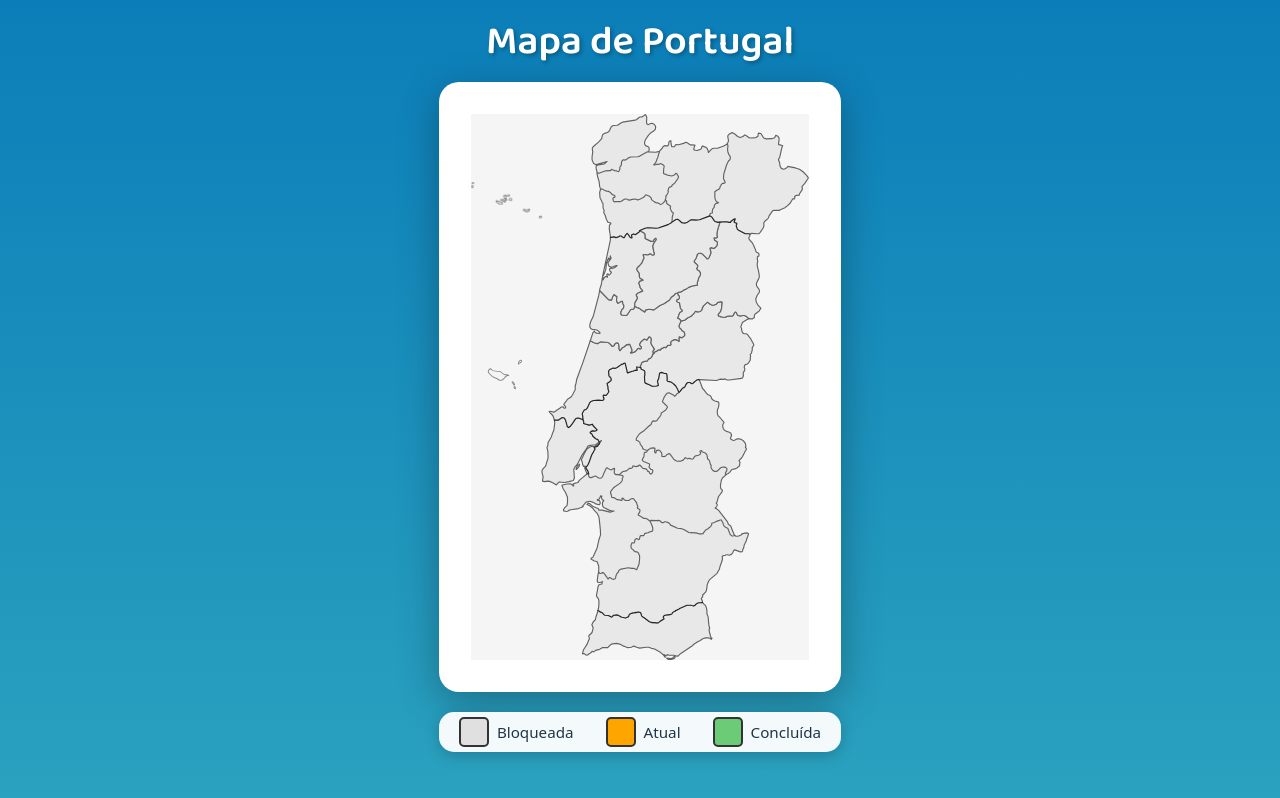
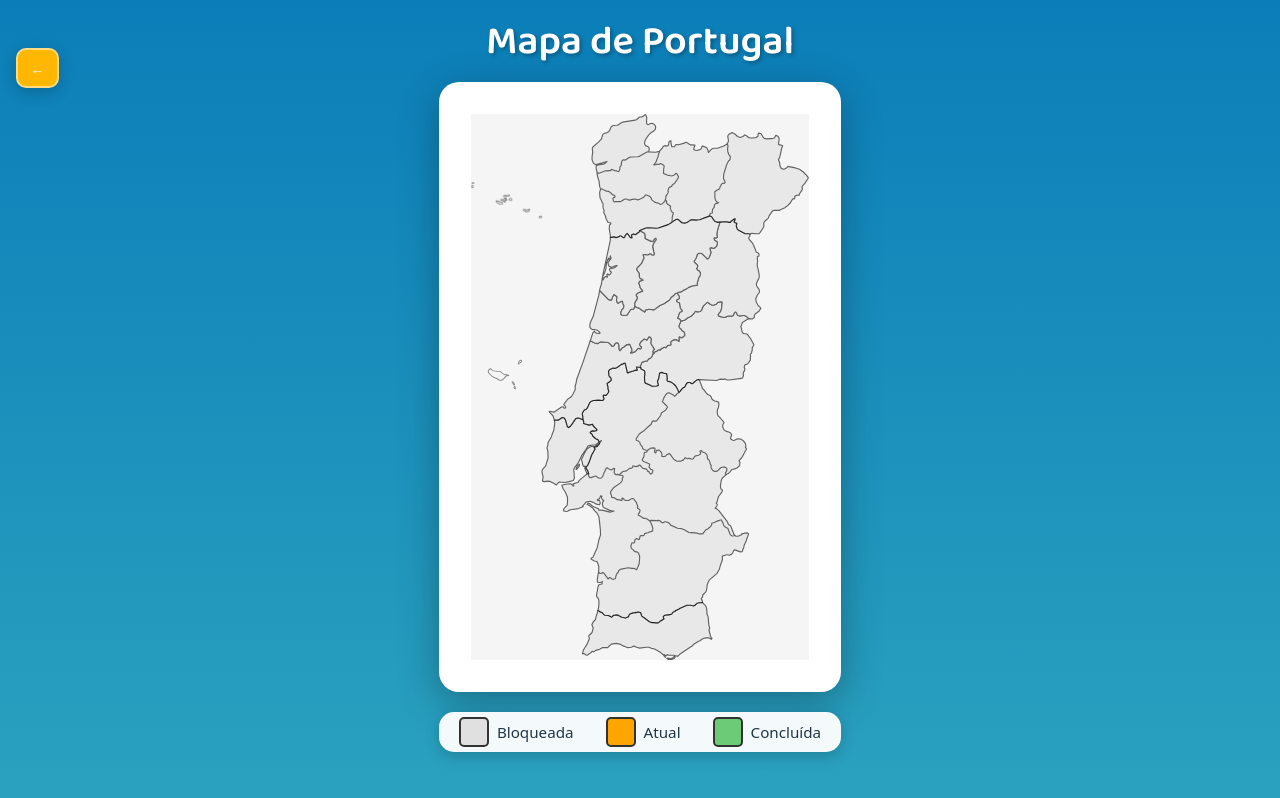
Before and after one commit to keyla518/jogotrivia, a React (Vite) app in the folder frontend/: page /game in a window 1280 px wide. Both pictures are taken after a click on the button "Voltar ao Mapa". Shown: the top 798 px of the page. Built offline with nearby package versions, Linux system fonts and the light colour scheme; no server answers.

Commit message:
Adicionado e estilizado btn-back ao login, register, mapa, ajuda, perfil

```diff
--- a/frontend/src/components/MapaPortugal.css
+++ b/frontend/src/components/MapaPortugal.css
@@ -154,6 +154,26 @@
   background: linear-gradient(135deg, #667eea 0%, #764ba2 100%);
 }
 
+.btn-back-menu {
+  position: fixed;   /* 👈 FUNDAMENTAL */
+  top: 1rem;
+  left: 1rem;
+
+  width: auto;
+  height: 40px;
+  background: #FFB703;
+  border: 2px solid rgba(255, 255, 255, 0.5);
+  color: white;
+  padding: 0.4rem 0.8rem;
+  border-radius: 10px;
+  font-size: 0.85rem;
+  font-weight: 600;
+  cursor: pointer;
+  transition: all 0.3s ease;
+  backdrop-filter: blur(10px);
+  z-index: 1000;
+}
+
 /* Responsivo */
 @media (max-width: 768px) {
   .mapa-container {
--- a/frontend/src/components/MapaPortugal.tsx
+++ b/frontend/src/components/MapaPortugal.tsx
@@ -113,6 +113,9 @@ export const MapaPortugal: React.FC = () => {
   return (
     <div className="mapa-container">
       <div className="mapa-header">
+        <button className="btn-back-menu" onClick={() => navigate("/menu")}>
+            ←
+      </button>
         <h1>Mapa de Portugal</h1>
         {mapaData?.regiaoAtual && (
           <p className="regiao-atual">
--- a/frontend/src/pages/Ajuda/Ajuda.css
+++ b/frontend/src/pages/Ajuda/Ajuda.css
@@ -70,3 +70,23 @@
 .seta.aberto {
   transform: rotate(180deg);
 }
+
+.btn-back-menu {
+  position: fixed;   /* 👈 FUNDAMENTAL */
+  top: 1rem;
+  left: 1rem;
+
+  width: auto;
+  height: 40px;
+  background: #FFB703;
+  border: 2px solid rgba(255, 255, 255, 0.5);
+  color: white;
+  padding: 0.4rem 0.8rem;
+  border-radius: 10px;
+  font-size: 0.85rem;
+  font-weight: 600;
+  cursor: pointer;
+  transition: all 0.3s ease;
+  backdrop-filter: blur(10px);
+  z-index: 1000;
+}
--- a/frontend/src/pages/Ajuda/Ajuda.tsx
+++ b/frontend/src/pages/Ajuda/Ajuda.tsx
@@ -1,6 +1,7 @@
 // src/pages/Ajuda.jsx
 import { useState } from "react";
 import "./Ajuda.css";
+import { useNavigate } from "react-router-dom";
 
 const perguntas = [
   {
@@ -31,6 +32,7 @@ const perguntas = [
 
 export default function Ajuda() {
   const [aberto, setAberto] = useState<number | null>(null);
+  const navigate = useNavigate();
 
     const toggle = (index: number) => {
       setAberto(aberto === index ? null : index);
@@ -38,6 +40,9 @@ export default function Ajuda() {
 
   return (
     <div className="ajuda-container">
+      <button className="btn-back-menu" onClick={() => navigate("/menu")}>
+            ←
+      </button>
       <h1 className="titulo">MENTE CRUZADA</h1>
       <h2 className="subtitulo">Ajuda?</h2>
 
--- a/frontend/src/pages/Login/Login.tsx
+++ b/frontend/src/pages/Login/Login.tsx
@@ -53,7 +53,7 @@ export default function Login() {
   return (
     <div className="login-container">
       <button className="btn-back" onClick={() => navigate("/")}>
-        <img src={setavoltar} alt="Voltar" />
+        ←
       </button>
 
       <div className="login-content">
--- a/frontend/src/pages/Login/login.css
+++ b/frontend/src/pages/Login/login.css
@@ -32,21 +32,23 @@
 
 /* Botón volver */
 .btn-back {
-  position: absolute;
-  top: 30px;
-  left: 30px;
-  border: none;
-  width: 50px;
-  height: 50px;
+  position: fixed;   /* 👈 FUNDAMENTAL */
+  top: 1rem;
+  left: 1rem;
+
+  width: auto;
+  height: 40px;
+  background: #FFB703;
+  border: 2px solid rgba(255, 255, 255, 0.5);
+  color: white;
+  padding: 0.4rem 0.8rem;
+  border-radius: 10px;
+  font-size: 0.85rem;
+  font-weight: 600;
   cursor: pointer;
-  background: rgba(255, 255, 255, 0.15);
+  transition: all 0.3s ease;
   backdrop-filter: blur(10px);
-  border-radius: 12px;
-  display: flex;
-  align-items: center;
-  justify-content: center;
-  transition: all 0.3s ease;
-  z-index: 10;
+  z-index: 1000;
 }
 
 .btn-back:hover {
--- a/frontend/src/pages/Profile/Profile.css
+++ b/frontend/src/pages/Profile/Profile.css
@@ -84,3 +84,23 @@
   min-width: 300px;
   text-align: center;
 }
+
+.btn-back-menu {
+  position: fixed;   /* 👈 FUNDAMENTAL */
+  top: 1rem;
+  left: 1rem;
+
+  width: auto;
+  height: 40px;
+  background: #FFB703;
+  border: 2px solid rgba(255, 255, 255, 0.5);
+  color: white;
+  padding: 0.4rem 0.8rem;
+  border-radius: 10px;
+  font-size: 0.85rem;
+  font-weight: 600;
+  cursor: pointer;
+  transition: all 0.3s ease;
+  backdrop-filter: blur(10px);
+  z-index: 1000;
+}
--- a/frontend/src/pages/Profile/Profile.tsx
+++ b/frontend/src/pages/Profile/Profile.tsx
@@ -1,4 +1,5 @@
 import { useEffect, useState } from "react";
+import { useNavigate } from "react-router-dom";
 import "./Profile.css";
 
 interface PerfilUsuario {
@@ -11,6 +12,7 @@ interface PerfilUsuario {
 
 export default function Perfil() {
   const [perfil, setPerfil] = useState<PerfilUsuario | null>(null);
+  const navigate = useNavigate();
 
   // 🔽 PASSO 3 – Buscar dados da API (AQUI)
   useEffect(() => {
@@ -39,6 +41,9 @@ export default function Perfil() {
   // 🔽 JSX vem sempre depois
   return (
     <div className="perfil-container">
+      <button className="btn-back-menu" onClick={() => navigate("/menu")}>
+            ←
+      </button>
       <h1 className="titulo">MENTE CRUZADA</h1>
 
       <div className="perfil-card">
--- a/frontend/src/pages/Register/Register.tsx
+++ b/frontend/src/pages/Register/Register.tsx
@@ -39,7 +39,7 @@ export default function Register() {
   return (
     <div className="login-container">
       <button className="btn-back" onClick={() => navigate("/")}>
-        <img src={setavoltar} alt="Voltar" />
+        ←
       </button>
 
       <div className="login-content">
```
